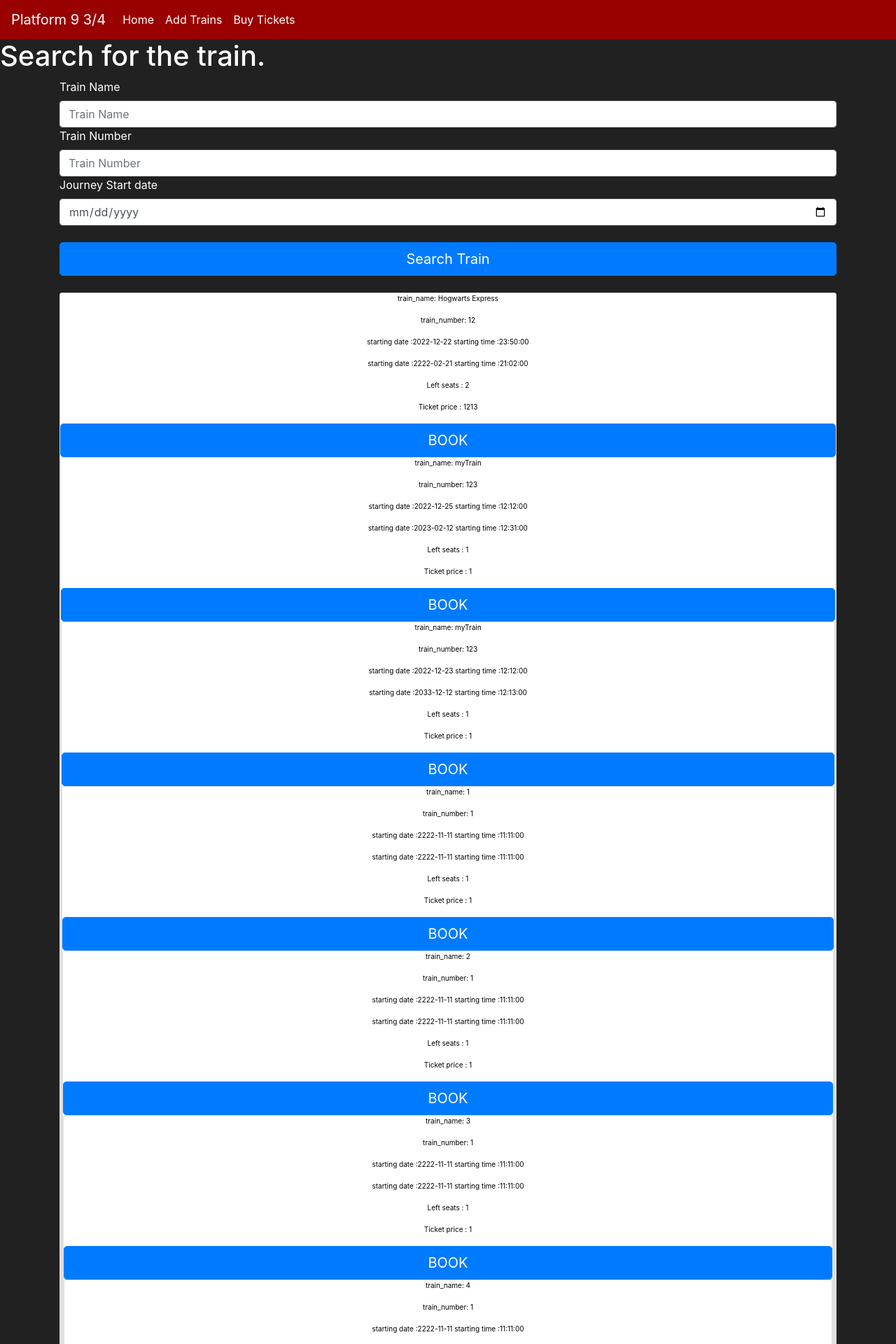
After one commit to Gautam7702/railway-reservation-system-flask, a Flask app: page /search-tickets in a window 1280 px wide. The commit adds this page. Shown: the top 1920 px of the page at 70% size. Run offline with Flask 2, Linux system fonts and the light colour scheme; data comes from the database, SQL or seed files in the repository; some libraries are stand-ins or nearby versions.

Commit message:
Implemented Search functionality and create route for booking tickets.

```diff
--- a/railway/forms.py
+++ b/railway/forms.py
@@ -35,3 +35,15 @@ class add_train(FlaskForm):
     compartment_size = IntegerField(label = 'Size of Compartments',validators=[DataRequired(),NumberRange(min=1,max=20)])
     ticket_price = IntegerField(label = 'Ticket price',validators=[DataRequired()])
     submit = SubmitField(label ='Add Train')
+
+
+class search_train(FlaskForm):
+    def validate_date(self,given_date):
+        today_date = datetime.now().date()
+        if given_date.data < today_date:
+            raise ValidationError(f'Train {given_date.label.text} is invalid')
+
+    train_number = IntegerField(label = 'Train Number',validators=[NumberRange(min=1,max=10000)])
+    train_name = StringField(label = 'Train Name',validators=[])
+    date = DateField(label='Journey Start date ',validators=[])
+    submit = SubmitField(label ='Search Train')
--- a/railway/models.py
+++ b/railway/models.py
@@ -14,10 +14,25 @@ class Train(db.Model):
     ticket_price = db.Column(db.Integer,nullable= False)
     booked_seats = db.relationship('Booked_seat',backref = 'train',lazy=True)
     unbooked_seats = db.relationship('Unbooked_seat',backref = 'train',lazy=True)
-    def add(self,new_train):
-        db.session.add(new_train)
+    def add(self):
+        db.session.add()
         db.session.commit()
-        print("Data commited! ")
+
+    def search(t_name,t_no,date):
+        search_trains = []
+        trains = Train.query.all()
+        for trn in trains:
+            if t_name:
+                if trn.train_name!=t_name:
+                    continue
+            if t_no:
+                if trn.train_number!=int(t_no):
+                    continue
+            if date:
+                if trn.starting_date.strftime('%Y-%m-%d')!=date:
+                    continue
+            search_trains.append(trn)
+        return search_trains
     def __repr__(self):
         return f"{self.id} {self.train_name} {self.train_number} {self.starting_date} {self.starting_time} {self.ending_date} {self.ending_time}"
 
--- a/railway/routes.py
+++ b/railway/routes.py
@@ -1,15 +1,27 @@
 #This module define the routes of the application
 from railway import app
-from flask import render_template,request,flash
-from railway.forms import add_train
+from flask import render_template,request,flash,redirect
+from railway.forms import add_train,search_train
 from railway.models import *
 @app.route('/')
 def home_page():
     return render_template('home.html')
 
-@app.route('/book-tickets',methods = ['GET','POST'])
-def book_tickets_page():
-    return render_template('book_tickets.html')
+@app.route('/search-tickets',methods = ['GET','POST'])
+def search_tickets_page():
+    if request.method == "POST":
+        return redirect('/book-tickets/' + request.form.get("train_id"))
+    form = search_train()
+    train_name = request.args.get('train_name')
+    train_number = request.args.get('train_number')
+    train_date = request.args.get('date')
+    search_result = Train.search(train_name,train_number,train_date)
+    return render_template('search_tickets.html',form=form,search_result = search_result)
+
+@app.route('/book-tickets/<train_id>',methods = ['GET','POST'])
+def book_tickets_page(train_id):
+    return train_id
+
 
 @app.route('/add_train',methods = ['GET','POST'])
 def add_train_page():
@@ -28,9 +40,7 @@ def add_train_page():
                 ticket_price = form.ticket_price.data,
                 left_seats = form.compartment_size.data*form.number_of_compartments.data
             )
-            # new_train.add(new_train)
-            db.session.add(new_train)
-            db.session.commit()
+            new_train.add()
             flash(f'Train {form.train_name.data} running on {form.starting_date.data} has been successfully added!',category = 'sucess')
         if form.errors != {}: #If there are not errors from the validations
             for err_msg in form.errors.values():
--- a/railway/templates/base.html
+++ b/railway/templates/base.html
@@ -27,7 +27,7 @@
                 <a class="nav-link" href="{{ url_for('add_train_page') }}" style = "color:white;">Add Trains <span class="sr-only">(current)</span></a>
             </li>
             <li class="nav-item active">
-                <a class="nav-link" href="{{ url_for('book_tickets_page') }}" style = "color:white;">Buy Tickets <span class="sr-only">(current)</span></a>
+                <a class="nav-link" href="{{ url_for('search_tickets_page') }}" style = "color:white;">Buy Tickets <span class="sr-only">(current)</span></a>
             </li>
         </ul>
       </div>
--- /dev/null
+++ b/railway/templates/search_tickets.html
@@ -0,0 +1,40 @@
+{% extends 'base.html' %}
+{% block title%}
+Book tickets
+{% endblock %}
+{% block content %}
+    <h1> Search for the train. </h1>
+    <div class = "container">
+        <form action = '/search-tickets' method ="GET" class = "form-register" style ="color:white;">
+            {{form.hidden_tag()}}
+            {{form.train_name.label()}}
+            {{form.train_name(class = "form-control",placeholder = "Train Name")}}
+            {{form.train_number.label()}}
+            {{form.train_number(class = "form-control",placeholder = "Train Number")}}
+            {{form.date.label()}}
+            {{form.date(class = "form-control",placeholder = "Journey Start Date")}}
+            <br>
+            {{ form.submit(class="btn btn-lg btn-block btn-primary") }}
+        </form>
+    </div>
+    <br>
+
+    <div class ="container">
+        {% for train in search_result %}
+        <div class ="card mb-4 box-shadow text-center" style ="font-size: 10px; color: black;">
+            <p>train_name: {{train.train_name}} </p>
+            <p>train_number: {{train.train_number}} </p>
+            <p>starting date :{{train.starting_date}} starting time :{{train.starting_time}}   </p>
+            <p>starting date :{{train.ending_date}} starting time :{{train.ending_time}}   </p>
+            <p>Left seats : {{train.left_seats}} </p>
+            <p>Ticket price : {{train.ticket_price}}</p>
+            <form method = "POST">
+                <input type = "hidden" name = "train_id" value = "{{train.id}} " >
+                <input type="submit" value="BOOK" class ="btn btn-lg btn-block btn-primary">
+            </form>
+        {% endfor %}
+        </div>
+    </div>
+
+
+{% endblock %}
```
Also changed, not shown: railway/templates/book_tickets.html (deleted, +0 -7 lines), railway/railway.db (renamed from instance/railway.db).
